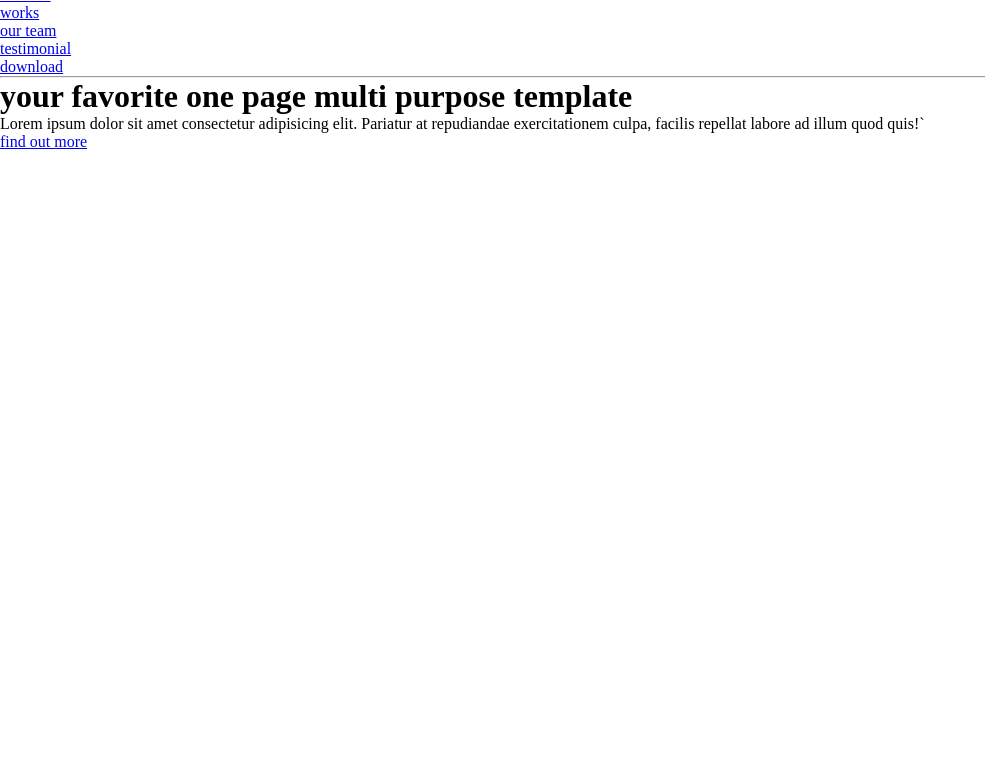
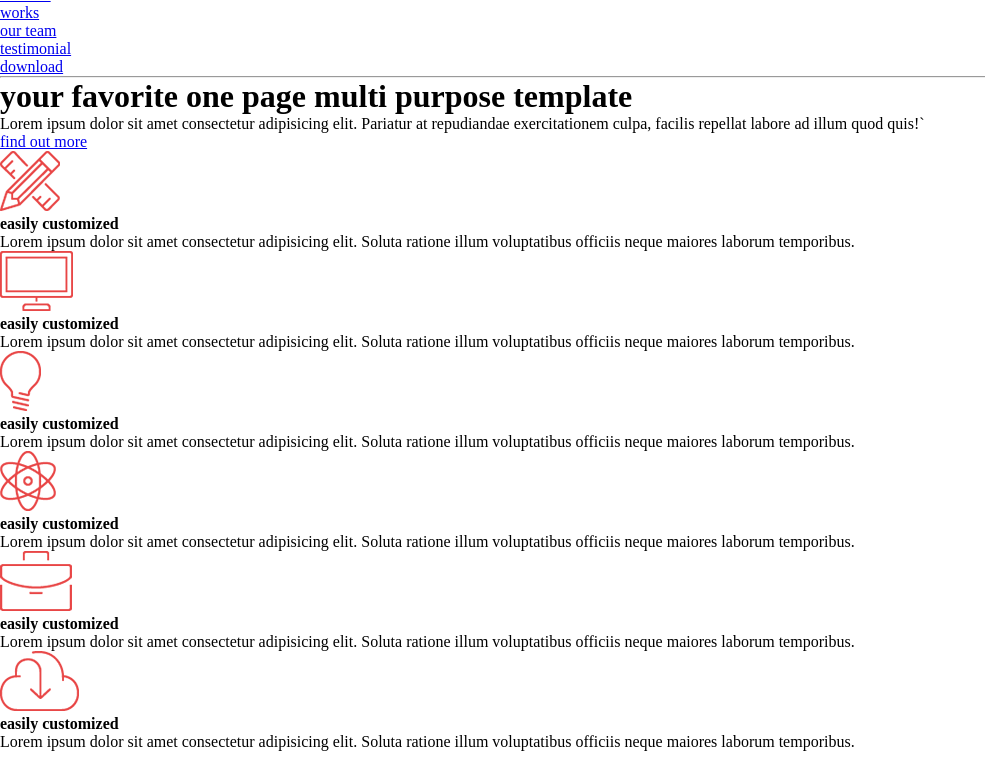
Before and after one commit to coderamit01/active-box, a plain HTML site: page index.html in a window 1280 px wide. Shown: the part 42-800 px from the top of the page, without its empty margins (0-985 px from the left). Drawn offline with Linux system fonts and the light colour scheme.

Commit message:
add works area text

```diff
--- a/index.html
+++ b/index.html
@@ -34,5 +34,65 @@
     </div>
   </header>
   <!-- Header Area End -->
+  <!-- Works Area Start-->
+  <div id="works-area">
+    <div class="container">
+      <div class="works">
+        <div class="img">
+          <img src="images/pencile.png" alt="pencile">
+        </div>
+        <div class="content">
+          <h4>easily customized</h4>
+          <p>Lorem ipsum dolor sit amet consectetur adipisicing elit. Soluta ratione illum voluptatibus officiis neque maiores laborum temporibus.</p>
+        </div>
+      </div>
+      <div class="works">
+        <div class="img">
+          <img src="images/tv.png" alt="tv">
+        </div>
+        <div class="content">
+          <h4>easily customized</h4>
+          <p>Lorem ipsum dolor sit amet consectetur adipisicing elit. Soluta ratione illum voluptatibus officiis neque maiores laborum temporibus.</p>
+        </div>
+      </div>
+      <div class="works">
+        <div class="img">
+          <img src="images/bulb.png" alt="bulb">
+        </div>
+        <div class="content">
+          <h4>easily customized</h4>
+          <p>Lorem ipsum dolor sit amet consectetur adipisicing elit. Soluta ratione illum voluptatibus officiis neque maiores laborum temporibus.</p>
+        </div>
+      </div>
+      <div class="works">
+        <div class="img">
+          <img src="images/star.png" alt="star">
+        </div>
+        <div class="content">
+          <h4>easily customized</h4>
+          <p>Lorem ipsum dolor sit amet consectetur adipisicing elit. Soluta ratione illum voluptatibus officiis neque maiores laborum temporibus.</p>
+        </div>
+      </div>
+      <div class="works">
+        <div class="img">
+          <img src="images/bag.png" alt="bag">
+        </div>
+        <div class="content">
+          <h4>easily customized</h4>
+          <p>Lorem ipsum dolor sit amet consectetur adipisicing elit. Soluta ratione illum voluptatibus officiis neque maiores laborum temporibus.</p>
+        </div>
+      </div>
+      <div class="works">
+        <div class="img">
+          <img src="images/download-icon.png" alt="download-icon">
+        </div>
+        <div class="content">
+          <h4>easily customized</h4>
+          <p>Lorem ipsum dolor sit amet consectetur adipisicing elit. Soluta ratione illum voluptatibus officiis neque maiores laborum temporibus.</p>
+        </div>
+      </div>
+    </div>
+  </div>
+  <!-- Works Area Start-->
 </body>
 </html>
```
